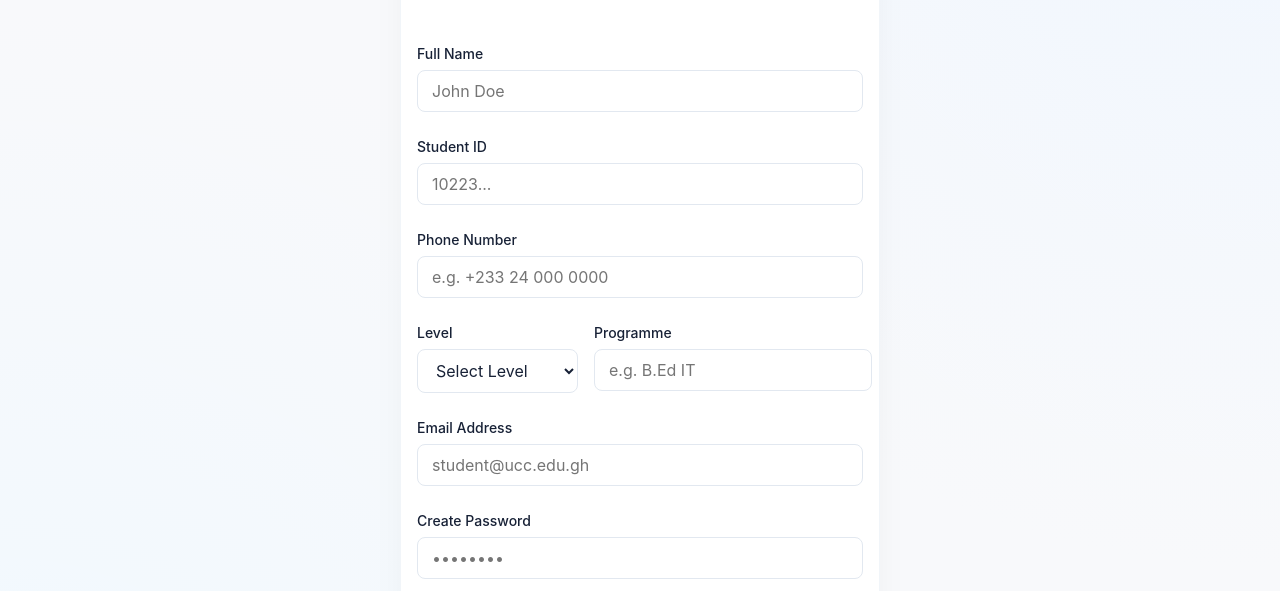
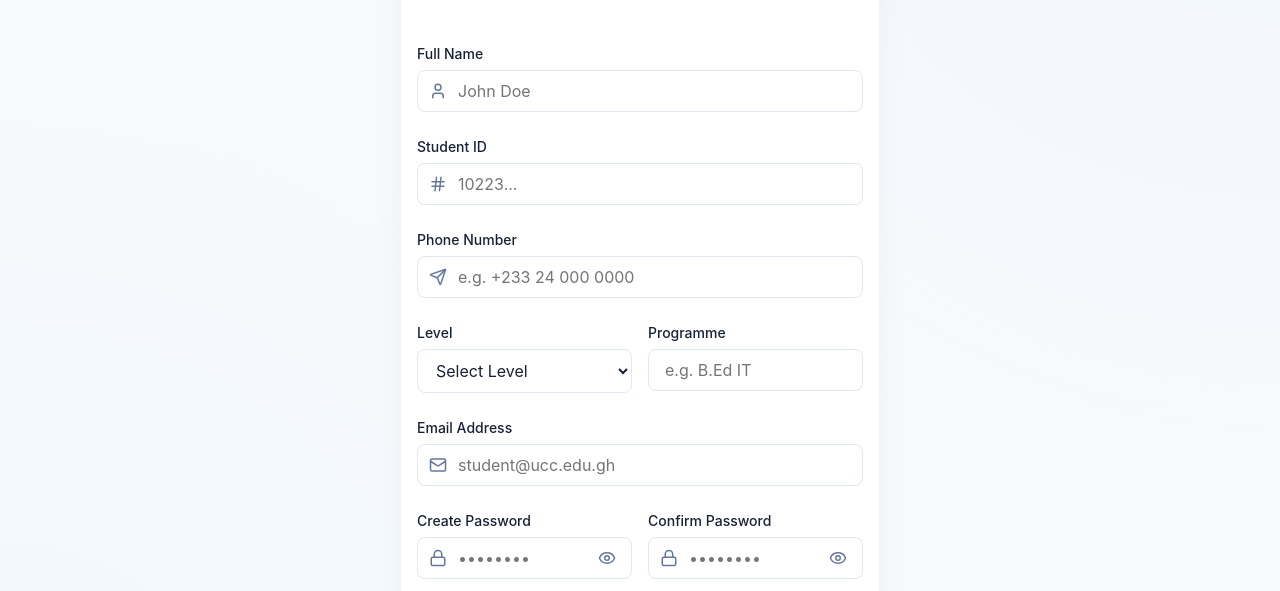
Before and after one commit to CaptainWool/ucc-helpdesk, a React (Vite) app: page /student-signup in a window 1280 px wide. Shown: the part 361-952 px from the top of the page. Built offline with nearby package versions, Linux system fonts and the light colour scheme; no server answers.

Commit message:
Implement duplicate email check, password strength meter, and visibility toggle; refine password policy to exempt numbers

```diff
--- a/src/components/common/Input.jsx
+++ b/src/components/common/Input.jsx
@@ -1,22 +1,57 @@
-import React from 'react';
+import React, { useState } from 'react';
+import { Eye, EyeOff } from 'lucide-react';
 import './Input.css';
 
 const Input = ({
     label,
     error,
     id,
+    icon,
+    type = 'text',
     className = '',
     ...props
 }) => {
+    const [showPassword, setShowPassword] = useState(false);
+    const isPassword = type === 'password';
+    const inputType = isPassword ? (showPassword ? 'text' : 'password') : type;
+
     return (
         <div className={`input-group ${className}`}>
             {label && <label htmlFor={id} className="input-label">{label}</label>}
-            <input
-                id={id}
-                className={`input-field ${error ? 'input-error' : ''}`}
-                {...props}
-            />
-            {error && <span className="input-error-message">{error}</span>}
+            <div className="input-field-wrapper" style={{ position: 'relative', display: 'flex', alignItems: 'center' }}>
+                {icon && <div className="input-icon" style={{ position: 'absolute', left: '12px', color: 'var(--text-muted)', display: 'flex' }}>{icon}</div>}
+                <input
+                    id={id}
+                    type={inputType}
+                    className={`input-field ${error ? 'input-error' : ''}`}
+                    style={{
+                        paddingLeft: icon ? '40px' : '16px',
+                        paddingRight: isPassword ? '40px' : '16px',
+                        width: '100%'
+                    }}
+                    {...props}
+                />
+                {isPassword && (
+                    <button
+                        type="button"
+                        className="password-toggle"
+                        onClick={() => setShowPassword(!showPassword)}
+                        style={{
+                            position: 'absolute',
+                            right: '12px',
+                            background: 'none',
+                            border: 'none',
+                            color: 'var(--text-muted)',
+                            cursor: 'pointer',
+                            display: 'flex',
+                            padding: '4px'
+                        }}
+                    >
+                        {showPassword ? <EyeOff size={18} /> : <Eye size={18} />}
+                    </button>
+                )}
+            </div>
+            {error && <span className="input-error-message" style={{ color: 'var(--danger)', fontSize: '0.75rem', marginTop: '4px', display: 'block' }}>{error}</span>}
         </div>
     );
 };
--- a/src/pages/ForgotPassword.jsx
+++ b/src/pages/ForgotPassword.jsx
@@ -30,10 +30,10 @@ const ForgotPassword = () => {
             return setError('Passwords do not match');
         }
 
-        // Validate Password Complexity (Min 8 chars, 1 Upper, 1 Lower, 1 Number, 1 Special)
-        const passwordRegex = /^(?=.*[a-z])(?=.*[A-Z])(?=.*\d)(?=.*[@$!%*?&#])[A-Za-z\d@$!%*?&#]{8,}$/;
+        // Validate Password Complexity (Min 8 chars, 1 Upper, 1 Lower, 1 Special - Numbers exempt)
+        const passwordRegex = /^(?=.*[a-z])(?=.*[A-Z])(?=.*[@$!%*?&#])[A-Za-z\d@$!%*?&#]{8,}$/;
         if (!passwordRegex.test(newPassword)) {
-            return setError('Password must be at least 8 characters long and contain uppercase, lowercase, numbers, and special characters.');
+            return setError('Password must be at least 8 characters long and contain uppercase, lowercase, and special characters.');
         }
 
         setLoading(true);
--- a/src/pages/StudentSignUp.jsx
+++ b/src/pages/StudentSignUp.jsx
@@ -85,10 +85,10 @@ const StudentSignUp = () => {
             return;
         }
 
-        // Validate Password Complexity (Min 8 chars, 1 Upper, 1 Lower, 1 Number, 1 Special)
-        const passwordRegex = /^(?=.*[a-z])(?=.*[A-Z])(?=.*\d)(?=.*[@$!%*?&#])[A-Za-z\d@$!%*?&#]{8,}$/;
+        // Validate Password Complexity (Min 8 chars, 1 Upper, 1 Lower, 1 Special - Numbers exempt)
+        const passwordRegex = /^(?=.*[a-z])(?=.*[A-Z])(?=.*[@$!%*?&#])[A-Za-z\d@$!%*?&#]{8,}$/;
         if (!passwordRegex.test(formData.password)) {
-            setError('Password must be at least 8 characters long and contain uppercase, lowercase, numbers, and special characters.');
+            setError('Password must be at least 8 characters long and contain uppercase, lowercase, and special characters.');
             return;
         }
 
@@ -258,6 +258,8 @@ const StudentSignUp = () => {
                         autoComplete="email"
                     />
 
+                    <div className="password-fields" style={{ display: 'grid', gridTemplateColumns: '1fr 1fr', gap: '1rem' }}>
+                        <div className="input-with-strength">
                             <Input
                                 id="password"
                                 name="password"
@@ -270,6 +272,35 @@ const StudentSignUp = () => {
                                 required
                                 autoComplete="new-password"
                             />
+                            {formData.password && (
+                                <div className="strength-meter" style={{ marginTop: '0.5rem' }}>
+                                    <div className="strength-bar-container" style={{ height: '4px', background: '#e2e8f0', borderRadius: '2px', overflow: 'hidden' }}>
+                                        <div
+                                            className="strength-bar"
+                                            style={{
+                                                height: '100%',
+                                                width: `${(
+                                                    (formData.password.length >= 8 ? 20 : 0) +
+                                                    (/[A-Z]/.test(formData.password) ? 20 : 0) +
+                                                    (/[a-z]/.test(formData.password) ? 20 : 0) +
+                                                    (/[0-9]/.test(formData.password) ? 20 : 0) +
+                                                    (/[@$!%*?&#]/.test(formData.password) ? 20 : 0)
+                                                )}%`,
+                                                background: formData.password.length < 8 ? '#ef4444' :
+                                                    (formData.password.length < 10 ? '#f59e0b' : '#10b981'),
+                                                transition: 'width 0.3s ease'
+                                            }}
+                                        />
+                                    </div>
+                                    <span style={{ fontSize: '0.7rem', color: 'var(--text-muted)', marginTop: '4px', display: 'block' }}>
+                                        Strength: {
+                                            formData.password.length < 8 ? 'Very Weak' :
+                                                (formData.password.length < 10 ? 'Medium' : 'Strong')
+                                        }
+                                    </span>
+                                </div>
+                            )}
+                        </div>
 
                         <Input
                             id="confirmPassword"
@@ -283,6 +314,7 @@ const StudentSignUp = () => {
                             required
                             autoComplete="new-password"
                         />
+                    </div>
 
                     <Button type="submit" className="login-btn" disabled={loading} size="lg">
                         {loading ? 'Creating Account...' : 'Sign Up'}
```
Also changed, not shown: 1 other file (tests, documents, lock files or other folders). Lines whose indentation alone changed are shown as unchanged.
